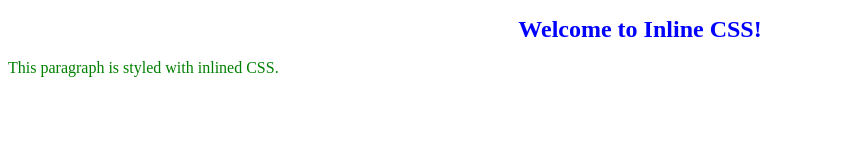
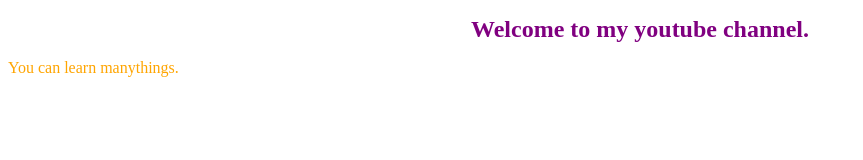
Before and after one commit to lahari-288/my-first-repo, a plain HTML site: page index.html in a window 1280 px wide. Shown: the whole page, without its empty margins (0-863 px from the left). Drawn offline with Linux system fonts and the light colour scheme.

Commit message:
Update index.html
update index.html

```diff
--- a/index.html
+++ b/index.html
@@ -6,9 +6,7 @@ Inline CSS Example
 </title>
 </head>
 <body>
-<h1 style="color: blue; font-size: 24px; text-align: center;">Welcome to Inline
-CSS!</h1>
-<p style="color: green; font-size: 16px;">This paragraph is styled with inlined
-CSS.</p>
+<h1 style="color: purple; font-size: 24px; text-align: center;">Welcome to my youtube channel.</h1>
+<p style="color: orange; font-size: 16px;">You can learn manythings.</p>
 </body>
 </html>
```
